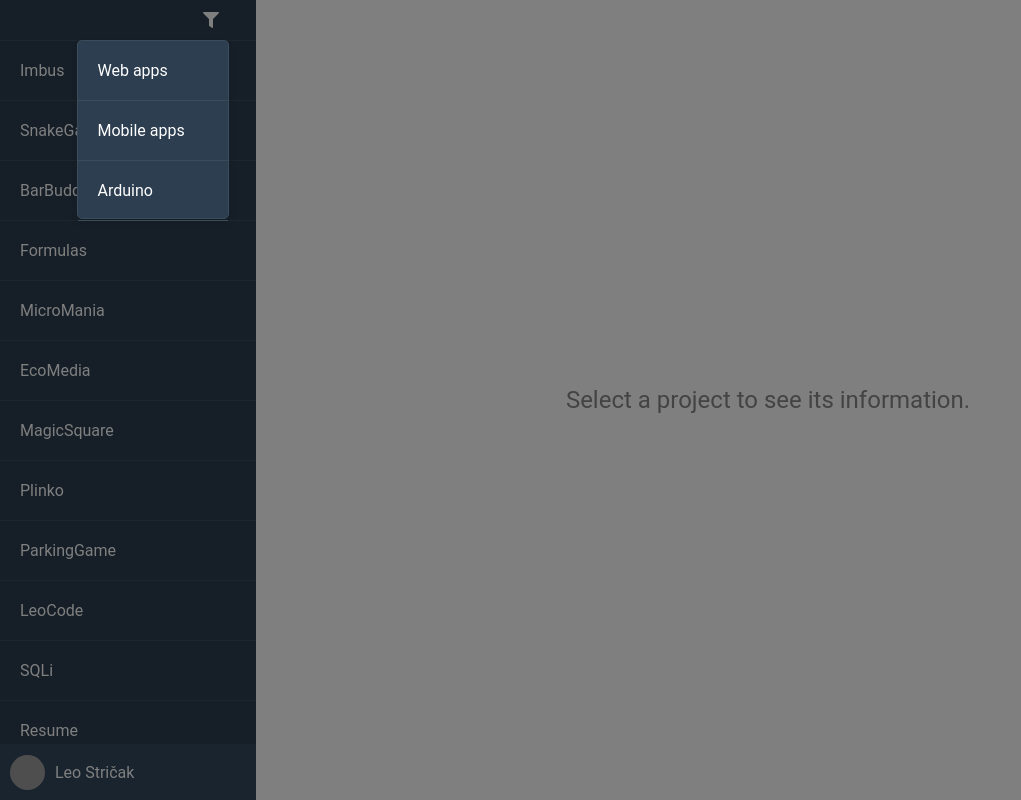
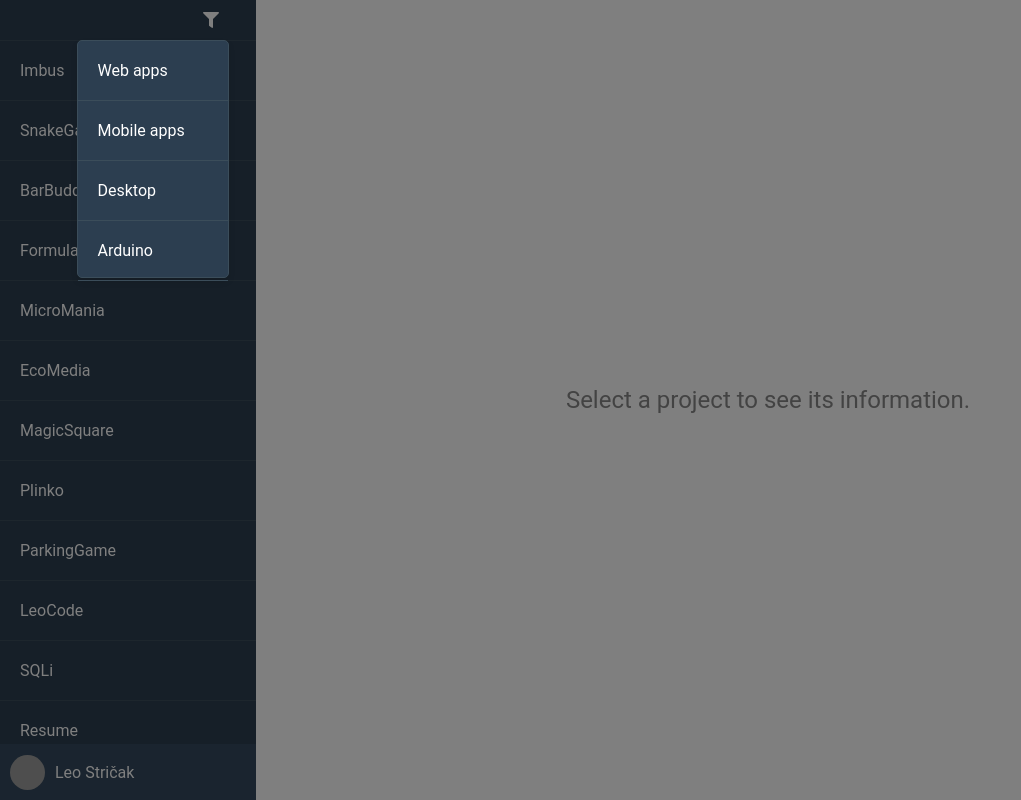
Before and after one commit to leostricak22/my-projects, a React (Create React App) app: page / in a window 1280 px wide. Both pictures are taken after a click on the element 223 px from the left and 20 px from the top of the page. Shown: the whole page, without its empty margins (0-1021 px from the left). Built offline with nearby package versions, Linux system fonts and the light colour scheme; grey boxes are pictures that could not be loaded.

Commit message:
feat: Filter implementation

```diff
--- a/src/App.js
+++ b/src/App.js
@@ -19,7 +19,7 @@ function App() {
 
     return (
         <div id="main">
-          <Menu selectedProject={selectedProject} setSelectedProject={setSelectedProject}/>
+          <Menu selectedProject={selectedProject} setSelectedProject={setSelectedProject} />
           <ProjectInfo selectedProject={selectedProject}/>
         </div>
     );
--- a/src/ProjectsData.js
+++ b/src/ProjectsData.js
@@ -29,7 +29,8 @@ export const projectsData = [
         },
         screencast: "https://www.youtube.com/embed/HrZacMQllf0?si=AqG86td4lHqk4JRL",
         team: ["Leo Stričak (developer)", "Zvonimir Škegro (design)", "Oliver Živčić (developer & business plan)"],
-        finished: true
+        finished: true,
+        category: "mobile"
     },
     {
         name: "SnakeGame: Zmijica",
@@ -57,7 +58,8 @@ export const projectsData = [
                 { src: require("./assets/images/projects/SnakeGame/Score.png"), description: "Snake score on game over" }
             ]
         },
-        finished: true
+        finished: true,
+        category: "web"
     },
     {
         name: "BarBuddy",
@@ -98,7 +100,8 @@ export const projectsData = [
                 { src: require("./assets/images/projects/BarBuddy/email.png"), description: "Email confirmation." },
             ]
         },
-        finished: true
+        finished: true,
+        category: "web"
     },
     {
         name: "Formulas",
@@ -135,7 +138,8 @@ export const projectsData = [
             ]
         },
         screencast: "https://www.youtube.com/embed/o2CqNJ4mSdk?si=twf5AN7ohht58w3a",
-        finished: true
+        finished: true,
+        category: "web"
     },
     {
         name: "MicroMania",
@@ -172,7 +176,8 @@ export const projectsData = [
             "Andrija Palašek (documentation)"
         ],
         screencast: "https://www.youtube.com/embed/fRz-gd85QJg?si=0f1YgWXlvPgXzMMK",
-        finished: true
+        finished: true,
+        category: "web"
     },
     {
         name: "EcoMedia",
@@ -199,7 +204,8 @@ export const projectsData = [
                 { src: require("./assets/images/projects/EcoMedia/adminRate.png"), description: "Admins feature to rate the image." },
             ]
         },
-        finished: true
+        finished: true,
+        category: "mobile"
     },
     {
         name: "MagicSquare",
@@ -226,7 +232,8 @@ export const projectsData = [
             ]
         },
 
-        finished: true
+        finished: true,
+        category: "web"
     },
     {
         name: "Plinko",
@@ -252,7 +259,8 @@ export const projectsData = [
             ]
         },
 
-        finished: true
+        finished: true,
+        category: "web"
     },
     {
         name: "ParkingGame",
@@ -271,12 +279,11 @@ export const projectsData = [
                 { src: require("./assets/images/projects/ParkingGame/parkinggame.png"), description: "Parking game" },
             ]
         },
-        finished: true
+        finished: true,
+        category: "web"
     },
     {
         name: "LeoCode",
-        url: "https://decoder.barbuddy.net/",
-        urlAvailable: true,
         description: "A custom encryptor and decryptor made in JavaScript.",
         technologiesUsed: {
             list: [
@@ -291,7 +298,8 @@ export const projectsData = [
                 { src: require("./assets/images/projects/LeoCode/leocode.png"), description: "LeoCode" },
             ]
         },
-        finished: true
+        finished: true,
+        category: "web"
     },
     {
         name: "SQLi",
@@ -312,7 +320,8 @@ export const projectsData = [
                 { src: require("./assets/images/projects/SQLi/sqli.png"), description: "SQLi" },
             ]
         },
-        finished: true
+        finished: true,
+        category: "web"
     },
     {
         name: "Resume",
@@ -330,7 +339,8 @@ export const projectsData = [
                 { src: require("./assets/images/projects/Resume/resume.png"), description: "Resume" },
             ]
         },
-        finished: true
+        finished: true,
+        category: "web"
     },
     {
         name: "Visitor",
@@ -353,7 +363,8 @@ export const projectsData = [
                 { src: require("./assets/images/projects/Visitor/visitor.png"), description: "Visitor." },
             ]
         },
-        finished: true
+        finished: true,
+        category: "web"
     },
     {
         name: "WebShop",
@@ -375,7 +386,8 @@ export const projectsData = [
                 { src: require("./assets/images/projects/WebShop/webshop.png"), description: "WebShop." },
             ]
         },
-        finished: true
+        finished: true,
+        category: "web"
     },
     {
         name: "TimeItRight",
@@ -397,7 +409,8 @@ export const projectsData = [
                 { src: require("./assets/images/projects/TimeItRight/timeitright2.png"), description: "Score." },
             ]
         },
-        finished: true
+        finished: true,
+        category: "web"
     },
     {
         name: "ScuffedGeogebra",
@@ -419,7 +432,8 @@ export const projectsData = [
                 { src: require("./assets/images/projects/ScuffedGeogebra/geogebra.png"), description: "Scuffed Geogebra." },
             ]
         },
-        finished: true
+        finished: true,
+        category: "web"
     },
     {
         name: "Paint",
@@ -443,7 +457,8 @@ export const projectsData = [
                 { src: require("./assets/images/projects/Paint/Paint3.jpg"), description: "Drawing on canvas." },
             ]
         },
-        finished: true
+        finished: true,
+        category: "mobile"
     },
     {
         name: "Chat",
@@ -463,7 +478,8 @@ export const projectsData = [
                 { src: require("./assets/images/projects/Chat/Chat.png"), description: "Chat." },
             ]
         },
-        finished: true
+        finished: true,
+        category: "desktop"
     },
     {
         name: "TicTacToe Multiplayer",
@@ -495,7 +511,8 @@ export const projectsData = [
 
             ]
         },
-        finished: true
+        finished: true,
+        category: "desktop"
     },
     {
         name: "TicTacToe React",
@@ -513,7 +530,8 @@ export const projectsData = [
                 { src: require("./assets/images/projects/TicTacToeReact/tictactoe.png"), description: "TicTacToe." },
             ]
         },
-        finished: true
+        finished: true,
+        category: "web"
     },
     {
         name: "Smart Dog House",
@@ -546,7 +564,8 @@ export const projectsData = [
         },
         screencast: "https://www.youtube.com/embed/AOIWomsvg_o?si=KeLxgOZffkpF-VJk",
         awards: "2. place on Croatian Makers competition - Internet of Things: Kućni ljubimci i domaće životinje (2018.)",
-        finished: true
+        finished: true,
+        category: "arduino"
     },
     {
         name: "Smart Street",
@@ -580,7 +599,8 @@ export const projectsData = [
         },
         screencast: "https://www.youtube.com/embed/-gM6au11Anc?si=NIyYVnWFwl8IKfoi",
         awards: "1. place on the Croatian Makers competition - Internet of Things: Pametan grad (2019.)",
-        finished: true
+        finished: true,
+        category: "arduino"
     },
     {
         name: "SimonSays",
@@ -606,10 +626,29 @@ export const projectsData = [
             "Leo Stričak (developer)",
             "Andrija Palašek (documetation)"
         ],
-        finished: true
+        finished: true,
+        category: "arduino"
+    },
+    {
+        name: "My Projects",
+        url: "https://projects.barbuddy.net",
+        urlAvailable: true,
+        description: [
+            "My Projects is a simple web application that allows users to see all of my projects.",
+            "This is the project :)"
+        ],
+        technologiesUsed: {
+            list: [
+                "JavaScript",
+                "React.js"
+            ]
+        },
+        finished: true,
+        category: "web"
     },
     {
         name: "Room Management System",
-        finished: false
+        finished: false,
+        category: "desktop"
     }
 ];
--- a/src/assets/css/filter.css
+++ b/src/assets/css/filter.css
@@ -18,7 +18,11 @@
     box-shadow: 0 4px 6px rgba(0, 0, 0, 0.1);
     width: 150px;
     z-index: 100;
-    height: 177px;
+    height: 236px;
+}
+
+#removeIcon:hover {
+    cursor: pointer;
 }
 
 .dropdown ul {
--- a/src/assets/css/index.css
+++ b/src/assets/css/index.css
@@ -2,7 +2,7 @@ body {
   font-family: 'Roboto', sans-serif;
   margin: 0;
   padding: 0;
-  background-color: #f9f9f9;
+  background-color: #fff;
   color: #333;
 }
 
--- a/src/components/FilterBox.js
+++ b/src/components/FilterBox.js
@@ -1,7 +1,8 @@
 import {FaFilter} from "react-icons/fa";
 import {useEffect, useState} from "react";
+import {FaX} from "react-icons/fa6";
 
-export default function FilterBox() {
+export default function FilterBox({filter, setFilter}) {
     const [isOpen, setIsOpen] = useState(false);
 
     const toggleDropdown = () => {
@@ -22,6 +23,11 @@ export default function FilterBox() {
         };
     }, [isOpen]);
 
+    function changeFilter(changeTo) {
+        setFilter(changeTo);
+        setIsOpen(false);
+    }
+
     return (
         <>
             {isOpen && <div id="modalBackground" onClick={toggleDropdown}></div>}
@@ -29,13 +35,20 @@ export default function FilterBox() {
                 <div className="filter" onClick={toggleDropdown}>
                     <FaFilter id="filterIcon"/>
                 </div>
+                {
+                    filter !== "all" &&
+                    <div className="filter" onClick={() => setFilter("all")}>
+                        <FaX id="removeIcon"/>
+                    </div>
+                }
 
                 {isOpen && (
                     <div className="dropdown">
                         <ul>
-                            <li>Web apps</li>
-                            <li>Mobile apps</li>
-                            <li>Arduino</li>
+                        <li onClick={() => changeFilter("web")}>Web apps</li>
+                            <li onClick={() => changeFilter("mobile")}>Mobile apps</li>
+                            <li onClick={() => changeFilter("desktop")}>Desktop</li>
+                            <li onClick={() => changeFilter("arduino")}>Arduino</li>
                         </ul>
                     </div>
                 )}
--- a/src/components/Menu.js
+++ b/src/components/Menu.js
@@ -1,14 +1,26 @@
 import {projectsData} from "../ProjectsData";
 import FilterBox from "./FilterBox";
+import {useEffect, useState} from "react";
 
 export default function Menu({ selectedProject, setSelectedProject }) {
+    const [filter, setFilter] = useState("all");
+    const [projects, setProjects] = useState(projectsData);
+
+    useEffect(() => {
+        const filteredProjects = projectsData.filter((project) => {
+            return filter === "all" || project.category === filter;
+        });
+        setProjects(filteredProjects);
+    }, [filter, setProjects]);
+
+
     return (
         <div id="menu">
             <div className="filter">
-                <FilterBox />
+                <FilterBox filter={filter} setFilter={setFilter} />
             </div>
             <ul>
-                {projectsData.map((project) => (
+                {projects.map((project) => (
                     <li key={project.name} onClick={() => setSelectedProject(project.name)} className={selectedProject === project.name && "selected-project"}>
                         {project.name}
                     </li>
```
